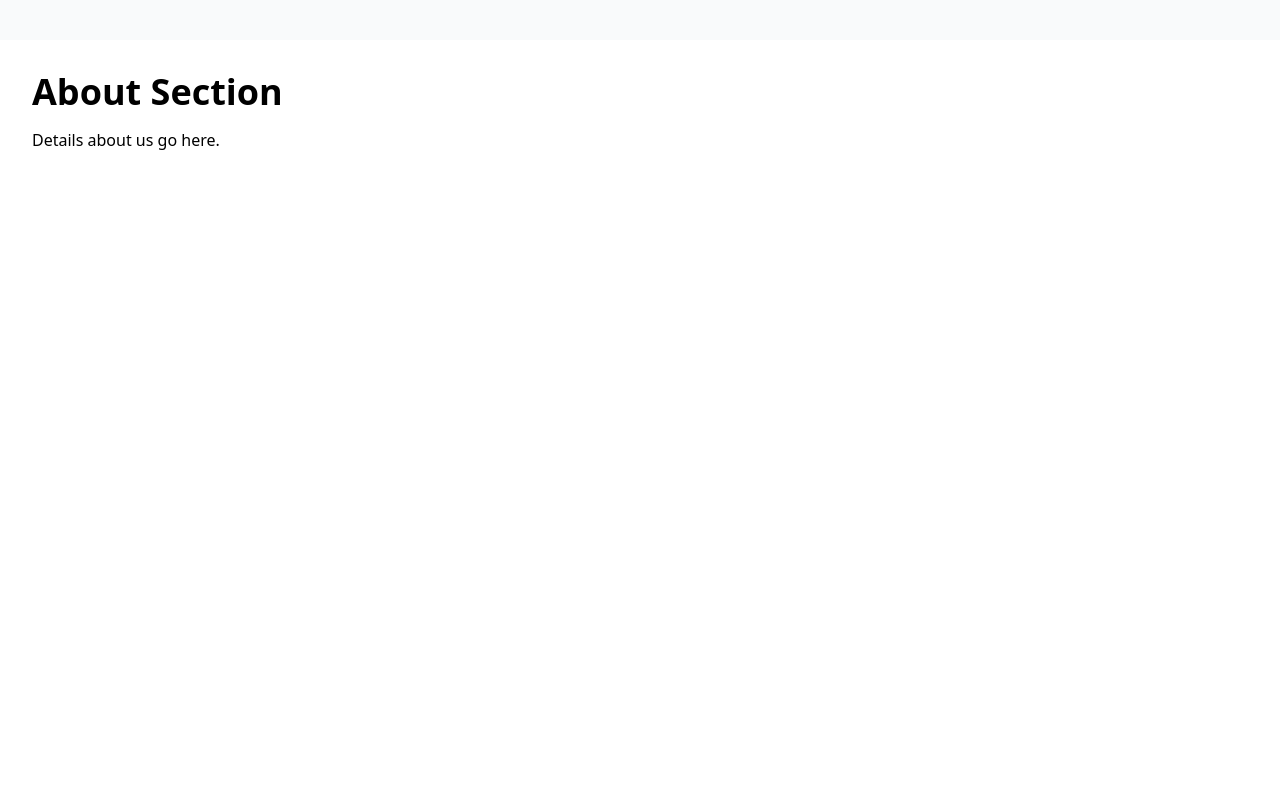
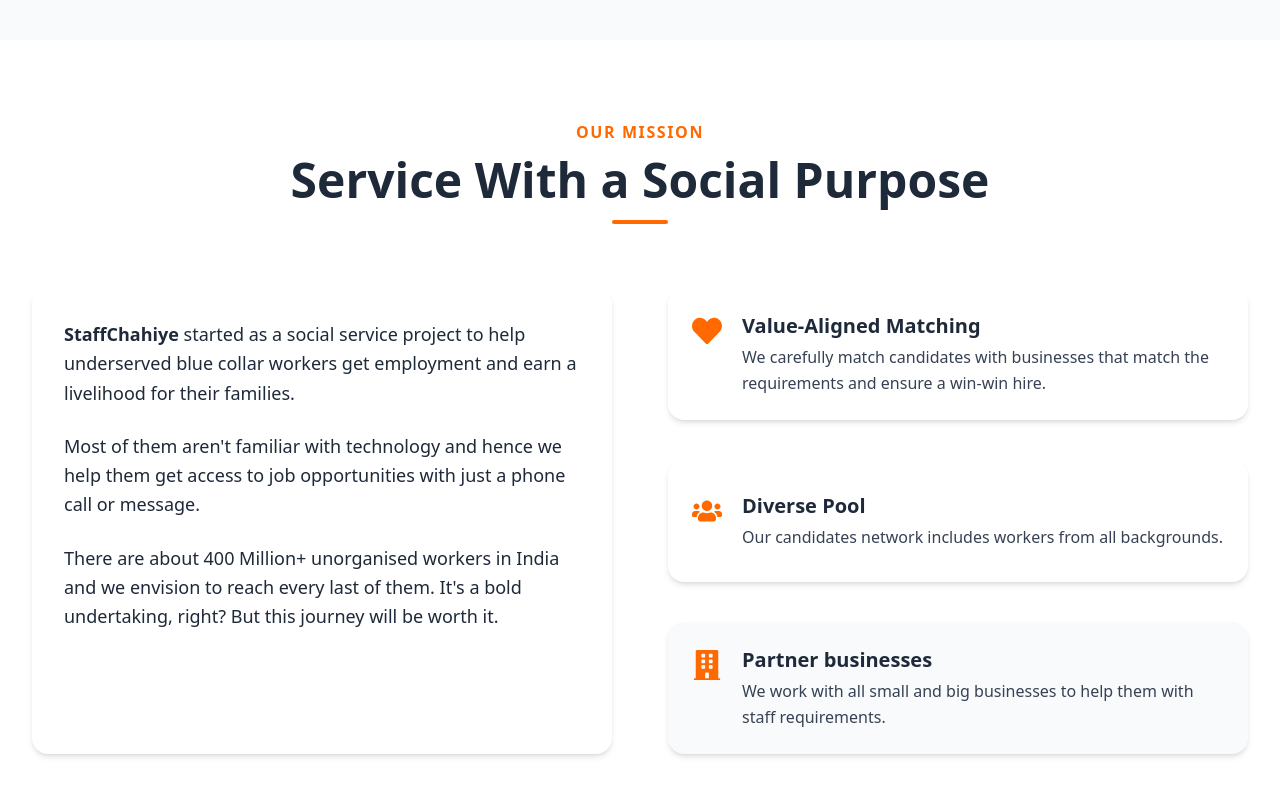
Before and after one commit to itsaimsd/RS_SERVICES, a React (Vite) app: page / in a window 1280 px wide. Shown: the part 840-1640 px from the top of the page. Built offline with nearby package versions, Linux system fonts and the light colour scheme.

Commit message:
add about section

```diff
--- a/package.json
+++ b/package.json
@@ -13,6 +13,7 @@
     "@tailwindcss/vite": "^4.1.7",
     "react": "^19.1.0",
     "react-dom": "^19.1.0",
+    "react-icons": "^5.5.0",
     "react-router-dom": "^6.30.0"
   },
   "devDependencies": {
--- a/src/Component/About.jsx
+++ b/src/Component/About.jsx
@@ -1,10 +1,89 @@
 import React from "react";
+import { FaHeart, FaUsers, FaBuilding } from "react-icons/fa";
 
 const About = () => {
   return (
-    <section id="about" className="min-h-screen p-8 bg-white">
-      <h1 className="text-4xl font-bold mb-4">About Section</h1>
-      <p>Details about us go here.</p>
+    <section
+      id="about"
+      className="min-h-screen px-8 py-20 bg-white text-gray-800"
+    >
+      <div className="max-w-7xl mx-auto">
+        <div className="text-center mb-16">
+          <h3 className="text-base font-semibold text-orange-500 tracking-widest uppercase">
+            Our Mission
+          </h3>
+          <h2 className="text-5xl font-bold mt-3">
+            Service With a Social Purpose
+          </h2>
+          <div className="w-14 h-1 bg-orange-500 mx-auto rounded-full mt-4"></div>
+        </div>
+
+        <div className="grid md:grid-cols-2 gap-14">
+          {/* Left side content */}
+          <div className="bg-white p-8 rounded-2xl shadow-md text-lg leading-relaxed">
+            <p className="mb-6">
+              <strong>StaffChahiye</strong> started as a social service project
+              to help underserved blue collar workers get employment and earn a
+              livelihood for their families.
+            </p>
+            <p className="mb-6">
+              Most of them aren't familiar with technology and hence we help
+              them get access to job opportunities with just a phone call or
+              message.
+            </p>
+            <p>
+              There are about 400 Million+ unorganised workers in India and we
+              envision to reach every last of them. It's a bold undertaking,
+              right? But this journey will be worth it.
+            </p>
+          </div>
+
+          {/* Right side cards */}
+          <div className="space-y-10">
+            <div className="bg-white p-6 rounded-2xl shadow-md flex items-start gap-5">
+              <div className="text-orange-500 text-3xl mt-1">
+                <FaHeart />
+              </div>
+              <div>
+                <h4 className="font-semibold text-xl mb-1">
+                  Value-Aligned Matching
+                </h4>
+                <p className="text-md text-gray-700 leading-relaxed">
+                  We carefully match candidates with businesses that match the
+                  requirements and ensure a win-win hire.
+                </p>
+              </div>
+            </div>
+
+            <div className="bg-white py-8 px-6 rounded-2xl shadow-md flex items-start gap-5">
+              <div className="text-orange-500 text-3xl mt-1">
+                <FaUsers />
+              </div>
+              <div>
+                <h4 className="font-semibold text-xl mb-1">Diverse Pool</h4>
+                <p className="text-md text-gray-700 leading-relaxed">
+                  Our candidates network includes workers from all backgrounds.
+                </p>
+              </div>
+            </div>
+
+            <div className="bg-gray-50 p-6 rounded-2xl shadow-md flex items-start gap-5">
+              <div className="text-orange-500 text-3xl mt-1">
+                <FaBuilding />
+              </div>
+              <div>
+                <h4 className="font-semibold text-xl mb-1">
+                  Partner businesses
+                </h4>
+                <p className="text-md text-gray-700 leading-relaxed">
+                  We work with all small and big businesses to help them with
+                  staff requirements.
+                </p>
+              </div>
+            </div>
+          </div>
+        </div>
+      </div>
     </section>
   );
 };
```
Also changed, not shown: 1 other file (tests, documents, lock files or other folders).
